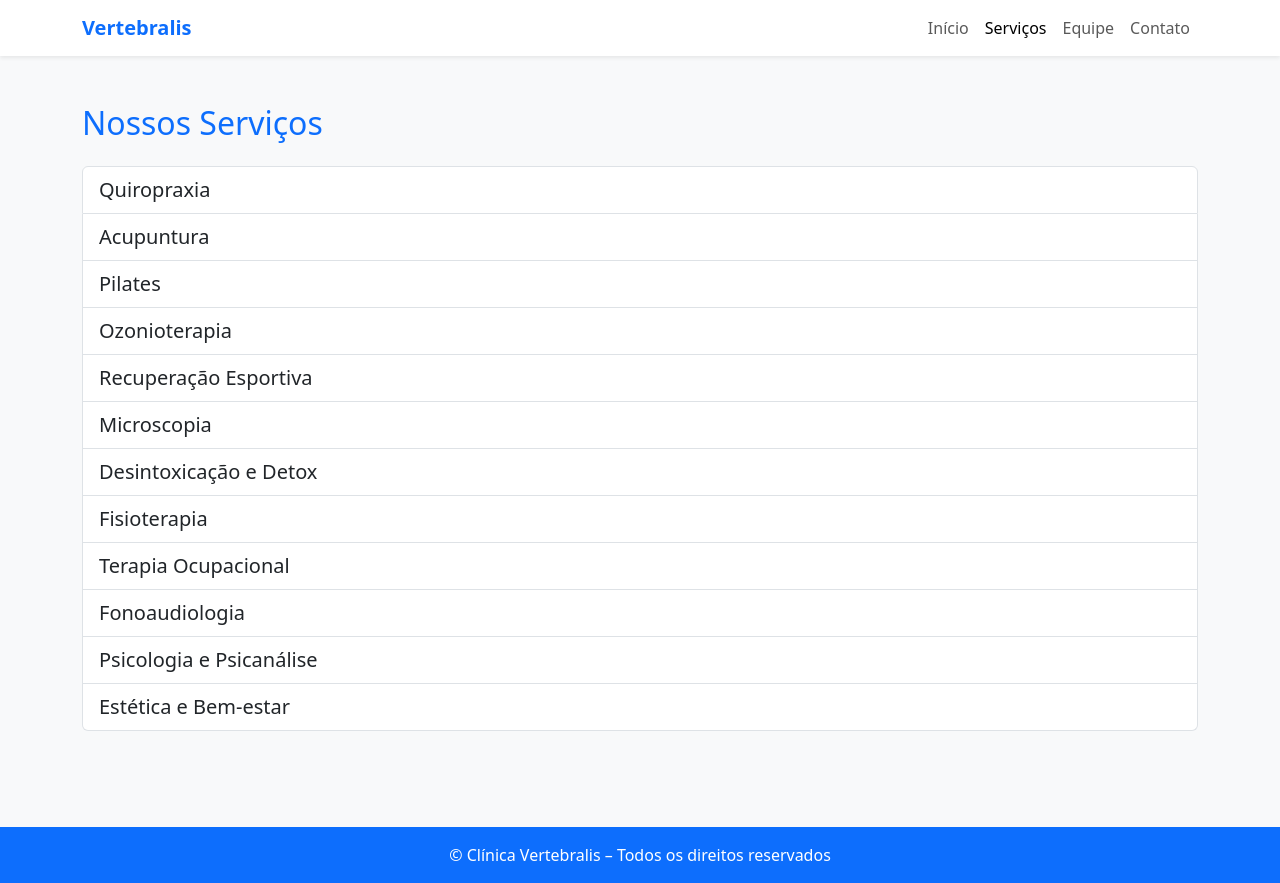
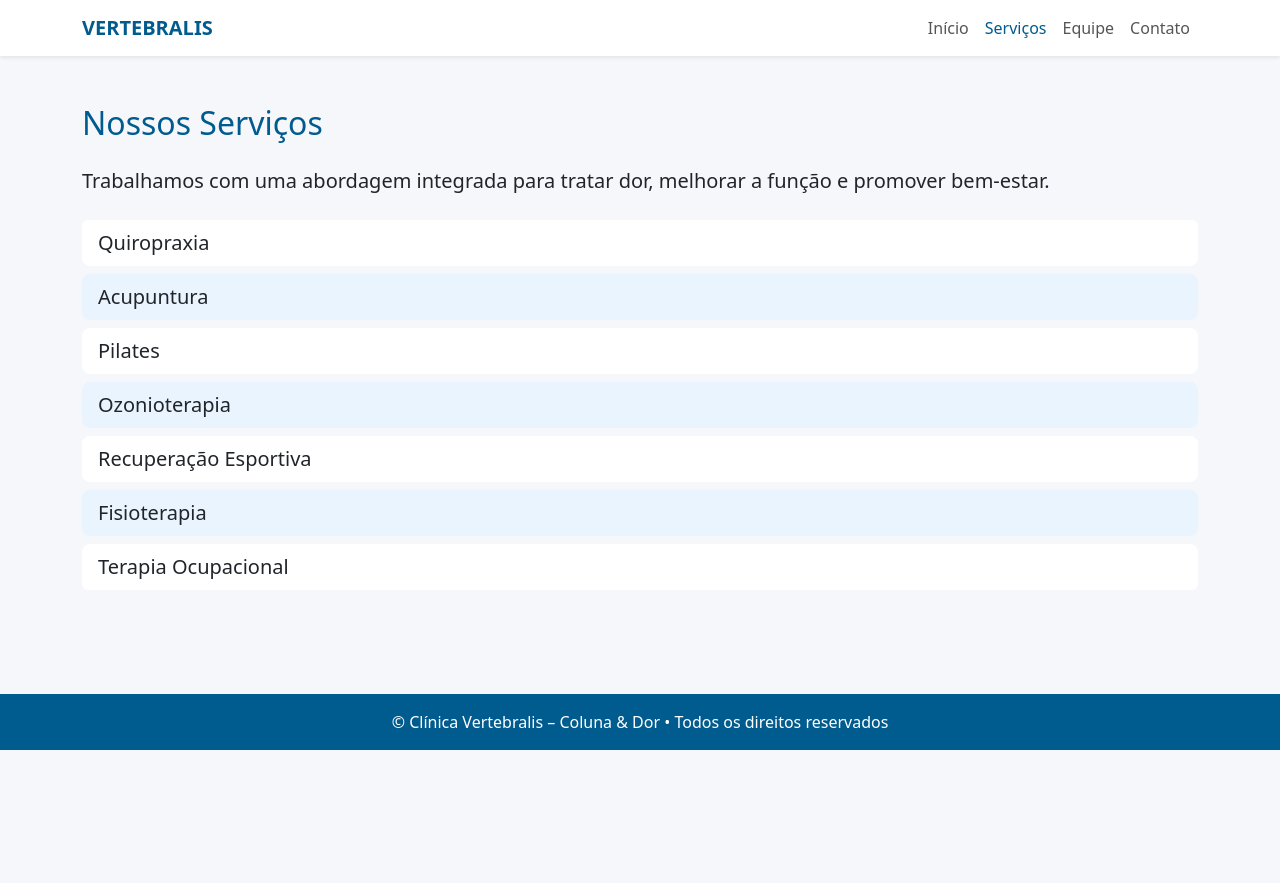
Before and after one commit to gomes192/Vertebralis, a plain HTML site: page servicos.html in a window 1280 px wide. After the commit the page ends 800 px from the top, so only its background shows below. Drawn offline with nearby package versions, Linux system fonts and the light colour scheme.

Commit message:
Update services page title and styling

```diff
--- a/servicos.html
+++ b/servicos.html
@@ -3,15 +3,27 @@
 <head>
     <meta charset="UTF-8">
     <meta name="viewport" content="width=device-width, initial-scale=1">
-    <title>Serviços – Clínica Vertebralis</title>
+    <title>Serviços – Vertebralis</title>
     <link href="https://cdn.jsdelivr.net/npm/bootstrap@5.3.2/dist/css/bootstrap.min.css" rel="stylesheet">
+    <style>
+        body { background-color: #f5f7fb; }
+        .navbar { background-color: #ffffff; }
+        .navbar-brand { color: #005b8f !important; }
+        .nav-link { color: #555 !important; }
+        .nav-link.active, .nav-link:hover { color: #005b8f !important; }
+        h1, h2, h3, h4, h5 { color: #005b8f; }
+        .list-group-item { border: none; border-radius: 8px; margin-bottom: 8px; }
+        .list-group-item:nth-child(odd) { background-color: #ffffff; }
+        .list-group-item:nth-child(even) { background-color: #e9f4ff; }
+        footer { background-color: #005b8f; }
+    </style>
 </head>
 
-<body class="bg-light">
+<body>
 
-<nav class="navbar navbar-expand-lg bg-white shadow-sm">
+<nav class="navbar navbar-expand-lg shadow-sm">
     <div class="container">
-        <a class="navbar-brand fw-bold text-primary" href="index.html">Vertebralis</a>
+        <a class="navbar-brand fw-bold" href="index.html">VERTEBRALIS</a>
         <ul class="navbar-nav ms-auto">
             <li class="nav-item"><a class="nav-link" href="index.html">Início</a></li>
             <li class="nav-item"><a class="nav-link active" href="servicos.html">Serviços</a></li>
@@ -22,7 +34,10 @@
 </nav>
 
 <section class="container py-5">
-    <h2 class="text-primary mb-4">Nossos Serviços</h2>
+    <h2 class="mb-4">Nossos Serviços</h2>
+    <p class="fs-5 mb-4">
+        Trabalhamos com uma abordagem integrada para tratar dor, melhorar a função e promover bem-estar.
+    </p>
 
     <ul class="list-group fs-5">
         <li class="list-group-item">Quiropraxia</li>
@@ -30,19 +45,15 @@
         <li class="list-group-item">Pilates</li>
         <li class="list-group-item">Ozonioterapia</li>
         <li class="list-group-item">Recuperação Esportiva</li>
-        <li class="list-group-item">Microscopia</li>
-        <li class="list-group-item">Desintoxicação e Detox</li>
         <li class="list-group-item">Fisioterapia</li>
         <li class="list-group-item">Terapia Ocupacional</li>
-        <li class="list-group-item">Fonoaudiologia</li>
-        <li class="list-group-item">Psicologia e Psicanálise</li>
-        <li class="list-group-item">Estética e Bem-estar</li>
     </ul>
 </section>
 
-<footer class="bg-primary text-white text-center py-3 mt-5">
-    © Clínica Vertebralis – Todos os direitos reservados
+<footer class="text-white text-center py-3 mt-5">
+    © Clínica Vertebralis – Coluna & Dor • Todos os direitos reservados
 </footer>
 
+<script src="https://cdn.jsdelivr.net/npm/bootstrap@5.3.2/dist/js/bootstrap.bundle.min.js"></script>
 </body>
 </html>
```
